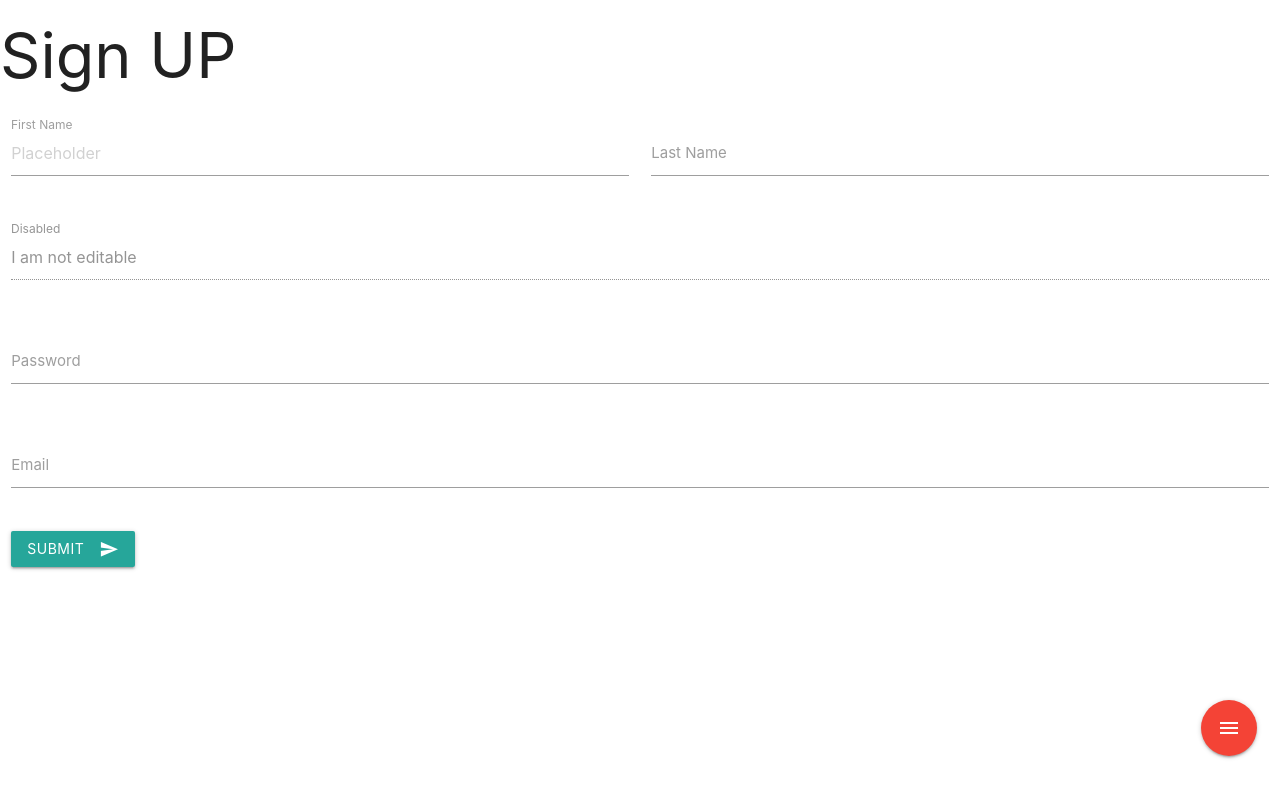
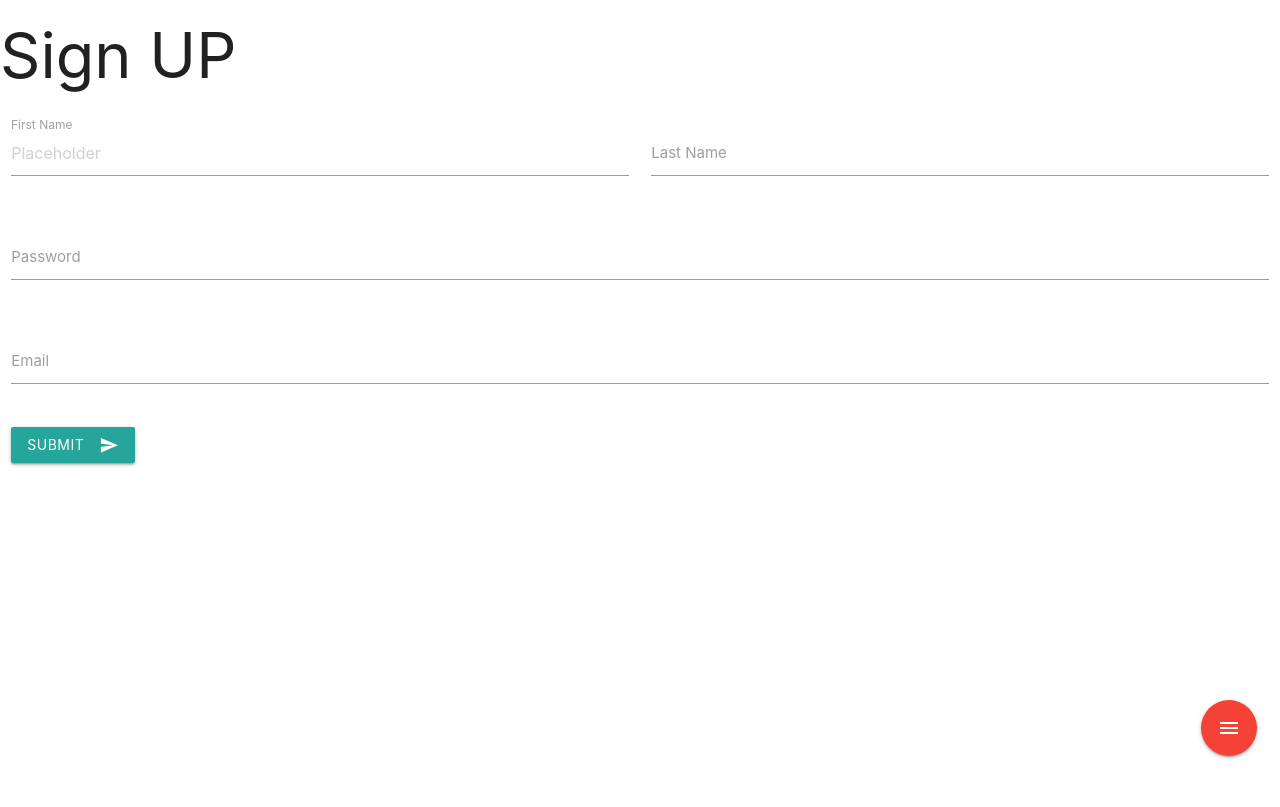
Before and after one commit to tidders2000/rmc, a Flask app: page /signup in a window 1280 px wide. Shown: the part 21-828 px from the top of the page. Run offline with Flask 2, Linux system fonts and the light colour scheme.

Commit message:
changed route from signup page

```diff
--- a/app.py
+++ b/app.py
@@ -1,5 +1,5 @@
 import os
-from flask import Flask, render_template, redirect, request, url_for, request, flash
+from flask import Flask, render_template, redirect, request, url_for, request, flash, session, g
 import pymysql
 from config import Config
 from forms import LoginForm
@@ -49,7 +49,8 @@ def signup():
          cursor.execute(sql,(firstname,lastname,email,password))
          connection.commit()
          flash('data added')
-
+         session['user'] = request.form['email']
+         return redirect(url_for('first_page'))
     except:
           # Close the connection, regardless of whether or not the above was successful
         flash("An exception occurred")
@@ -66,7 +67,7 @@ def get_tasks():
         sql = " SELECT users.id, users.firstname, users.lastname,location.locationname,teamname.teamname FROM users INNER JOIN location ON location.id=users.id INNER JOIN teamname ON teamname.id=users.teamid"
         cursor.execute(sql)
         result = cursor.fetchall()
-
+        session
     except:
     # Close the connection, regardless of whether or not the above was successful
      print("An exception occurred")
--- a/templates/signup.html
+++ b/templates/signup.html
@@ -14,12 +14,7 @@
           <label for="lastname">Last Name</label>
         </div>
       </div>
-      <div class="row">
-        <div class="input-field col s12">
-          <input disabled value="I am not editable" id="disabled" type="text" class="validate">
-          <label for="disabled">Disabled</label>
-        </div>
-      </div>
+
       <div class="row">
         <div class="input-field col s12">
           <input id="password" type="password" name='password' class="validate">
```
Also changed, not shown: forms.py (+7 -0 lines).
